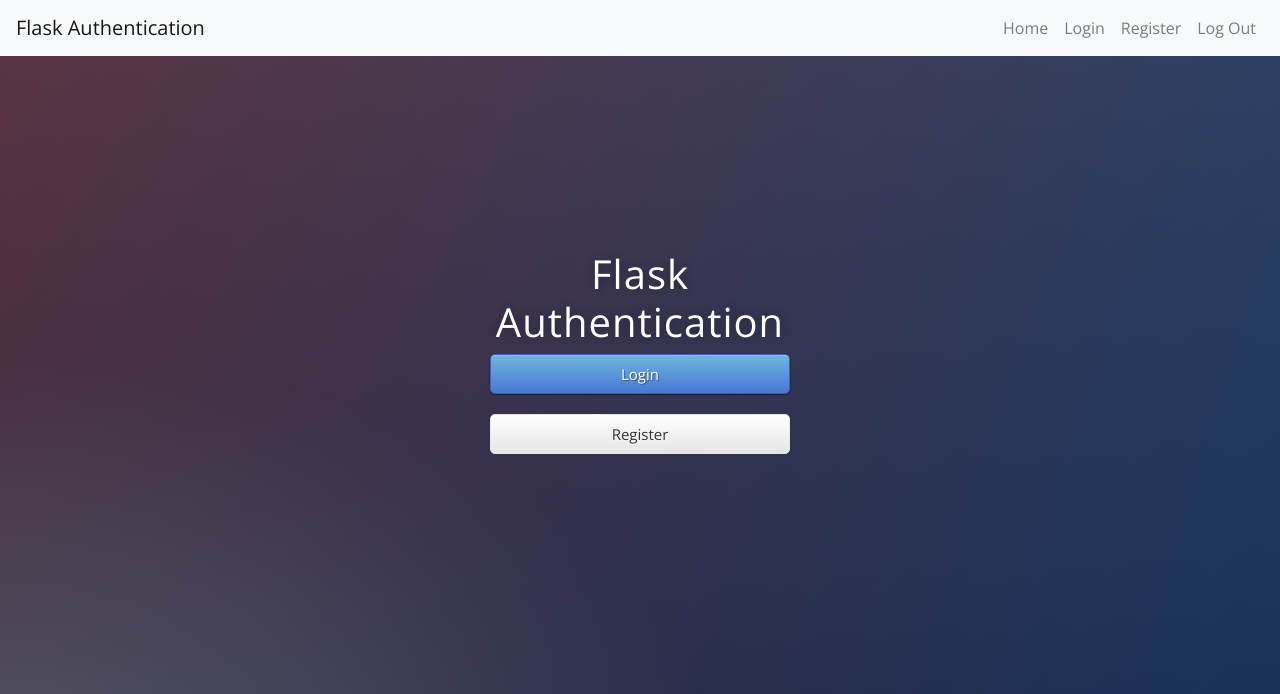
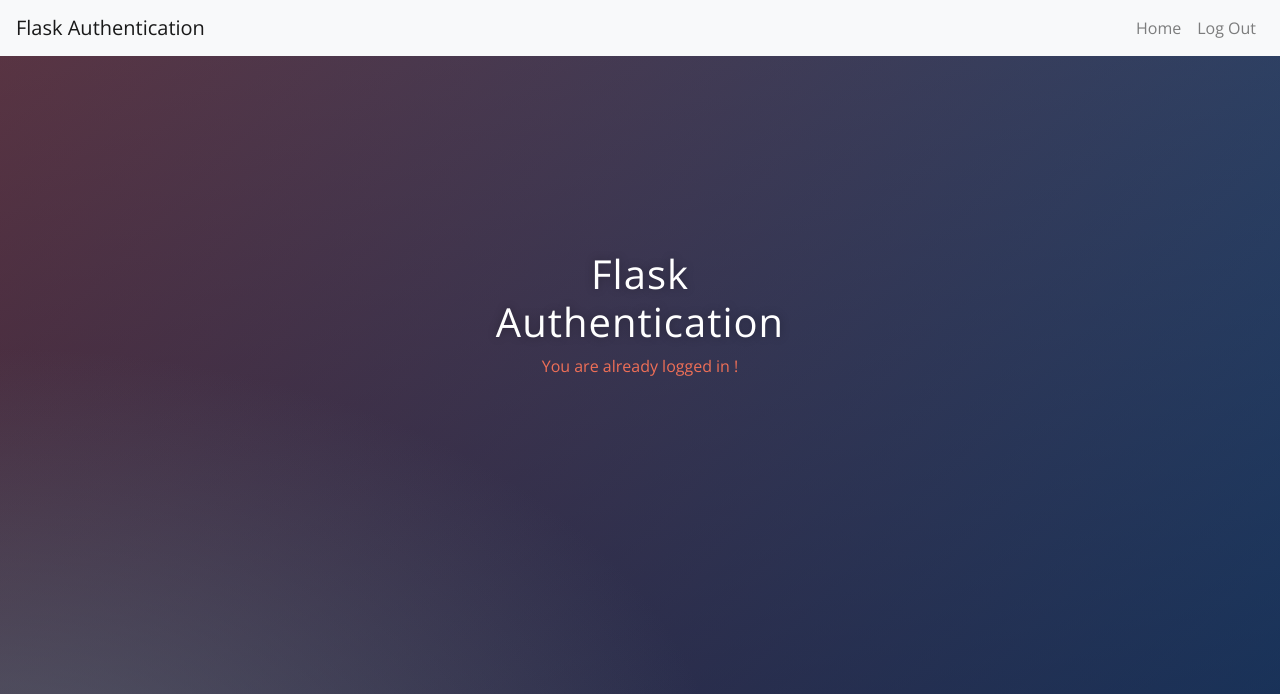
Before and after one commit to VillaBorghese/flaskAuth, a Flask app: page / in a window 1280 px wide. Shown: the top 694 px of the page. Run offline with Flask 3, Linux system fonts and the light colour scheme; a user stored in the database is signed in; some libraries are stand-ins or nearby versions.

Commit message:
Implemented hashing and salting  password, flask flashing message for user feedback and passing authentication status to templates

```diff
--- a/main.py
+++ b/main.py
@@ -44,12 +44,21 @@
 
 @app.route('/')
 def home():
-    return render_template("index.html")
+    return render_template("index.html", logged_in=current_user.is_authenticated)
 
 
 @app.route('/register', methods=["POST", "GET"])
 def register():
     if request.method == "POST":
+        # Get the email from the form
+        email = request.form.get("email")
+        # Retrieve the data from the db
+        result = db.session.execute(db.select(User).where(User.email == email))
+        user = result.scalar()
+        if user:
+            flash("You have already signed up with this email, please login !")
+            return redirect(url_for("login"))
+
         new_user = User(
             name=request.form.get("name"),
             email=request.form.get("email"),
@@ -61,10 +70,8 @@
         # Login and validate the user
         login_user(new_user)
 
-        flash('Logged in successfully.')
-
         return redirect(url_for("secrets"))
-    return render_template("register.html")
+    return render_template("register.html", logged_in=current_user.is_authenticated)
 
 
 @app.route('/login', methods=['GET', 'POST'])
@@ -77,20 +84,25 @@
         result = db.session.execute(db.select(User).where(User.email == email))
         user = result.scalar()
 
-        if check_password_hash(user.password, password=password):
-            # log the user
-            login_user(user)
-            flash('Logged in successfully.')
-            return redirect(url_for("secrets", name=current_user.name))
+        if user:
+            if check_password_hash(user.password, password=password):
+                # log the user
+                login_user(user)
+                # flash('Logged in successfully.')
+                return redirect(url_for("secrets"))
+            else:
+                flash("Password is not valid, please try again")
+        else:
+            flash("Email doesn't exist, please provide a valid email")
 
-    return render_template("login.html")
+    return render_template("login.html", logged_in=current_user.is_authenticated)
 
 
 @app.route('/secrets')
 @login_required
 def secrets():
     print(current_user.name)
-    return render_template("secrets.html", name=current_user.name)
+    return render_template("secrets.html", name=current_user.name, logged_in=True)
 
 
 @app.route('/logout')
--- a/templates/index.html
+++ b/templates/index.html
@@ -3,6 +3,7 @@
 <div class="box">
   <h1>Flask Authentication</h1>
   <!-- TODO: Hide the Login/Registration buttons for logged-in users -->
+  {% if not logged_in: %}
     <a href="{{ url_for('login') }}" class="btn btn-primary btn-block btn-large"
       >Login</a
     >
@@ -11,6 +12,9 @@
       class="btn btn-secondary btn-block btn-large"
       >Register</a
     >
+  {% else %}
+  <p>You are already logged in !</p>
+  {% endif %}
 </div>
 
 {% endblock %}
```
Also changed, not shown: templates/login.html (+8 -0 lines), instance/posts.db. Lines whose indentation alone changed are shown as unchanged.
